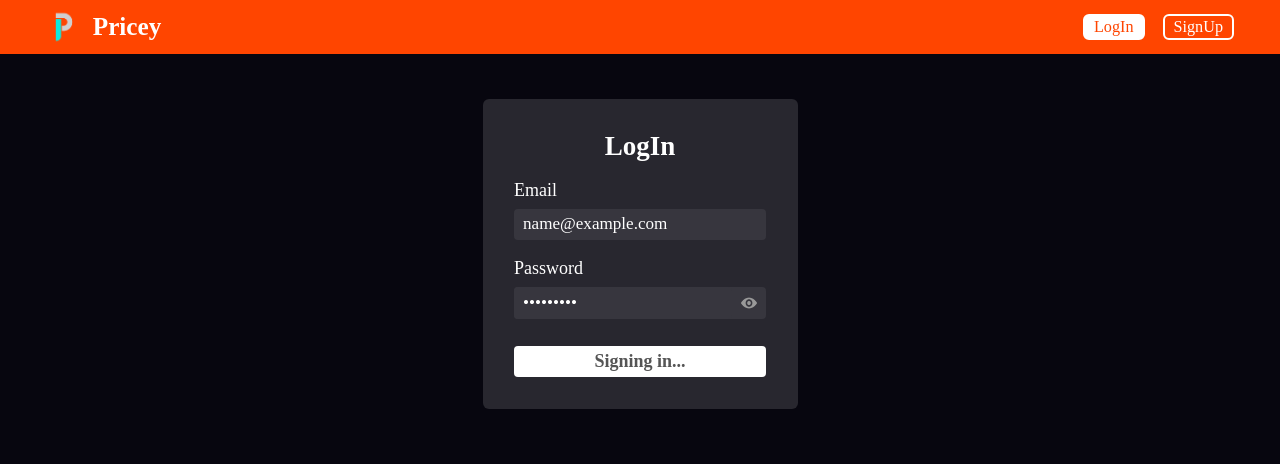
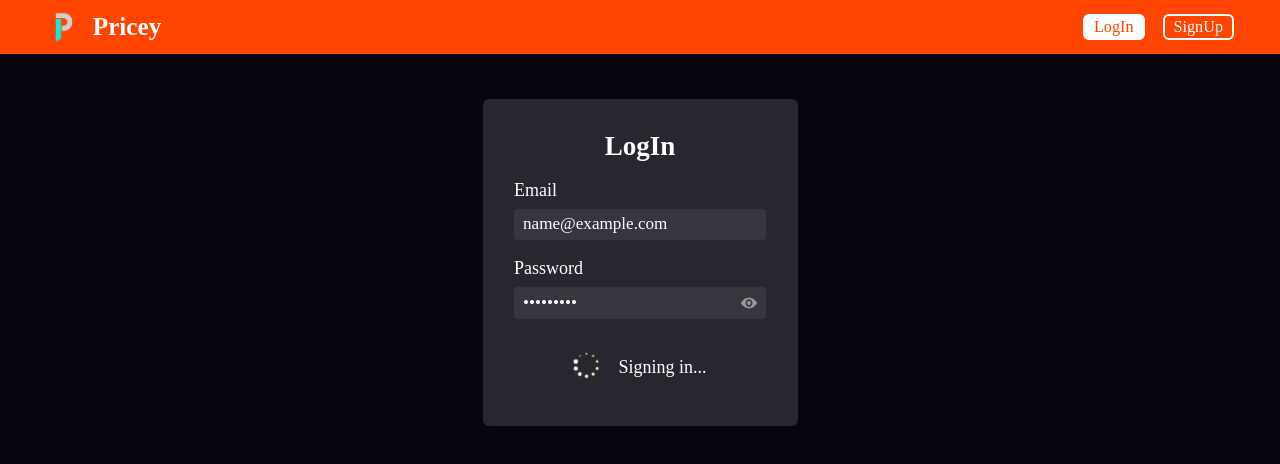
Before and after one commit to nishant7372/pricey-the-expense-tracker, a React (Create React App) app: page /login in a window 1280 px wide. Both pictures are taken after typing "name@example.com", "Sample123" into the empty fields and a click on the button "LogIn". Shown: the top 464 px of the page. Built offline with nearby package versions, Linux system fonts and the light colour scheme; no server answers.

Commit message:
Final - spinner added

```diff
--- /dev/null
+++ b/src/components/Spinner.css
@@ -0,0 +1,47 @@
+#svg-spinner {
+  width: max(3rem, 25.5px);
+  -webkit-transition-property: -webkit-transform;
+  -webkit-transition-duration: 1s;
+  -webkit-animation-name: rotate;
+  -webkit-animation-iteration-count: infinite;
+  -webkit-animation-timing-function: linear;
+
+  -moz-transition-property: -moz-transform;
+  -moz-animation-name: rotate;
+  -moz-animation-duration: 1s;
+  -moz-animation-iteration-count: infinite;
+  -moz-animation-timing-function: linear;
+
+  transition-property: transform;
+  animation-name: rotate;
+  animation-duration: 1s;
+  animation-iteration-count: infinite;
+  animation-timing-function: linear;
+}
+
+@-webkit-keyframes rotate {
+  from {
+    -webkit-transform: rotate(0deg);
+  }
+  to {
+    -webkit-transform: rotate(360deg);
+  }
+}
+
+@-moz-keyframes rotate {
+  from {
+    -moz-transform: rotate(0deg);
+  }
+  to {
+    -moz-transform: rotate(360deg);
+  }
+}
+
+@keyframes rotate {
+  from {
+    transform: rotate(0deg);
+  }
+  to {
+    transform: rotate(360deg);
+  }
+}
--- /dev/null
+++ b/src/components/Spinner.js
@@ -0,0 +1,26 @@
+import "./Spinner.css";
+
+export default function Spinner() {
+  return (
+    <div id="container">
+      <svg
+        id="svg-spinner"
+        xmlns="http://www.w3.org/2000/svg"
+        width="48"
+        height="48"
+        viewBox="0 0 48 48"
+      >
+        <circle cx="24" cy="4" r="4" fill="#fff" />
+        <circle cx="12.19" cy="7.86" r="3.7" fill="#fffbf2" />
+        <circle cx="5.02" cy="17.68" r="3.4" fill="#fef7e4" />
+        <circle cx="5.02" cy="30.32" r="3.1" fill="#fef3d7" />
+        <circle cx="12.19" cy="40.14" r="2.8" fill="#feefc9" />
+        <circle cx="24" cy="44" r="2.5" fill="#feebbc" />
+        <circle cx="35.81" cy="40.14" r="2.2" fill="#fde7af" />
+        <circle cx="42.98" cy="30.32" r="1.9" fill="#fde3a1" />
+        <circle cx="42.98" cy="17.68" r="1.6" fill="#fddf94" />
+        <circle cx="35.81" cy="7.86" r="1.3" fill="#fcdb86" />
+      </svg>
+    </div>
+  );
+}
--- a/src/index.css
+++ b/src/index.css
@@ -2,6 +2,7 @@
   margin: 0;
   padding: 0;
   font-family: "Baloo Bhai 2", cursive;
+  -webkit-tap-highlight-color: transparent;
 }
 
 html {
@@ -12,13 +13,13 @@ html {
 
 @media screen and (max-width: 600px) {
   html {
-    font-size: 46.875%;
+    font-size: 46.875%; /* 1 rem = 7.5px */
   }
 }
 
 @media screen and (min-width: 600px) and (max-width: 1000px) {
   html {
-    font-size: 50%;
+    font-size: 50%; /* 1 rem = 8px */
   }
 }
 
--- a/src/pages/home/Home.js
+++ b/src/pages/home/Home.js
@@ -5,7 +5,8 @@ import TransactionList from "./TransactionList";
 import TransactionForm from "./TransactionForm";
 import { useCollection } from "../../hooks/useCollection";
 import { Fade, Slide } from "react-awesome-reveal";
-import { useEffect, useState } from "react";
+import { useState } from "react";
+
 export default function Home() {
   const { user } = useAuthContext();
   const [option, setOption] = useState("createdAt");
--- a/src/pages/home/TransactionList.js
+++ b/src/pages/home/TransactionList.js
@@ -1,7 +1,7 @@
 import { useState } from "react";
 import TransactionDetails from "./TransactionDetails";
 import styles from "./TransactionList.module.css";
-import { Fade, Slide } from "react-awesome-reveal";
+import { Slide } from "react-awesome-reveal";
 import { useFirestore } from "../../hooks/useFirestore";
 import { keyframes } from "@emotion/react";
 
@@ -9,10 +9,10 @@ export default function TransactionList({ document }) {
   const [showIndex, setShowIndex] = useState(-1);
   const { deleteDocument } = useFirestore("transactions");
   const handleClick = (index) => {
-    setShowIndex((prevIndex) => (prevIndex == index ? -1 : index));
+    setShowIndex((prevIndex) => (prevIndex === index ? -1 : index));
   };
 
-  const customAnimation = keyframes`
+  const customAnimation1 = keyframes`
   from {
     opacity: 0;
     transform: translate3d(0px, -60px, 0);
@@ -23,18 +23,32 @@ export default function TransactionList({ document }) {
     transform: translate3d(0, 0, 0);
   }
 `;
+
+  const customAnimation2 = keyframes`
+  from {
+    opacity: 0;
+    transform: translate3d(0,-20px,-20px);
+  }
+
+  to {
+    opacity: 1;
+    transform: translate3d(0,0,0);
+  }
+`;
   return (
     <ul
       className={`
-    ${styles[`container`]} ${styles[document.length == 0 ? `no-padding` : ``]}`}
+    ${styles[`container`]} ${
+        styles[document.length === 0 ? `no-padding` : ``]
+      }`}
     >
       {document.map((doc, index) => (
-        <Fade cascade key={doc.id}>
+        <Slide cascade key={doc.id} keyframes={customAnimation2}>
           <li key={doc.id}>
             <div
               className={`
                 ${styles[`card`]} ${
-                styles[showIndex != index ? `card-border` : `card-noborder`]
+                styles[showIndex !== index ? `card-border` : `card-noborder`]
               }`}
               onClick={() => handleClick(index)}
             >
@@ -49,12 +63,12 @@ export default function TransactionList({ document }) {
                 </div>
               </div>
             </div>
-            {showIndex == index && (
+            {showIndex === index && (
               <Slide
                 direction="down"
                 triggerOnce
                 className={styles["lower-section"]}
-                keyframes={customAnimation}
+                keyframes={customAnimation1}
               >
                 <div>
                   <TransactionDetails description={doc.description} />
@@ -62,7 +76,7 @@ export default function TransactionList({ document }) {
               </Slide>
             )}
           </li>
-        </Fade>
+        </Slide>
       ))}
     </ul>
   );
--- a/src/pages/login/LogIn.js
+++ b/src/pages/login/LogIn.js
@@ -1,6 +1,7 @@
 import { useState } from "react";
 import { Fade } from "react-awesome-reveal";
 import { useLogin } from "../../hooks/useLogin";
+import Spinner from "../../components/Spinner";
 import styles from "./LogIn.module.css";
 
 export default function LogIn() {
@@ -23,7 +24,7 @@ export default function LogIn() {
   };
 
   const showPassword = () => {
-    if (passwordType == "password") {
+    if (passwordType === "password") {
       setPasswordType("text");
     } else {
       setPasswordType("password");
@@ -69,18 +70,19 @@ export default function LogIn() {
                 <img
                   src={require(`../../img/eye-${passwordType}.png`)}
                   onClick={showPassword}
+                  alt="eye-toggle"
                 />
               </div>
             </div>
           </label>
           {error && <div className={styles.error}>{parseError(error)}</div>}
           {isPending && (
-            <button
-              className={`${styles["btn"]} ${styles["disabled"]}`}
-              disabled
-            >
-              Signing in...
-            </button>
+            <>
+              <div className={styles["disabled"]}>
+                <Spinner />
+                <p>Signing in...</p>
+              </div>
+            </>
           )}
           {!isPending && <button className={styles.btn}>LogIn</button>}
         </form>
--- a/src/pages/login/LogIn.module.css
+++ b/src/pages/login/LogIn.module.css
@@ -55,12 +55,10 @@
 }
 
 .disabled {
-  color: #555 !important;
-}
-
-.disabled:hover {
-  background-color: white !important;
-  color: #555 !important;
+  display: flex;
+  align-items: center;
+  justify-content: center;
+  gap: 2rem;
 }
 
 .btn:hover {
--- a/src/pages/signup/SignUp.js
+++ b/src/pages/signup/SignUp.js
@@ -2,6 +2,7 @@ import { useState } from "react";
 import styles from "./SignUp.module.css";
 import { useSignup } from "../../hooks/useSignup";
 import { Fade } from "react-awesome-reveal";
+import Spinner from "../../components/Spinner";
 
 export default function SignUp() {
   const [passwordType, setPasswordType] = useState("password");
@@ -74,12 +75,12 @@ export default function SignUp() {
           </label>
           {error && <div className={styles.error}>{"⚠️ " + error}</div>}
           {isPending && (
-            <button
-              className={`${styles["btn"]} ${styles["disabled"]}`}
-              disabled
-            >
-              Creating Account...
-            </button>
+            <>
+              <div className={styles["disabled"]}>
+                <Spinner />
+                <p>Creating Account...</p>
+              </div>
+            </>
           )}
           {!isPending && <button className={`${styles["btn"]}`}>SignUp</button>}
         </form>
--- a/src/pages/signup/SignUp.module.css
+++ b/src/pages/signup/SignUp.module.css
@@ -55,12 +55,10 @@
 }
 
 .disabled {
-  color: #555 !important;
-}
-
-.disabled:hover {
-  background-color: white !important;
-  color: #555 !important;
+  display: flex;
+  align-items: center;
+  justify-content: center;
+  gap: 2rem;
 }
 
 .btn:hover {
```
